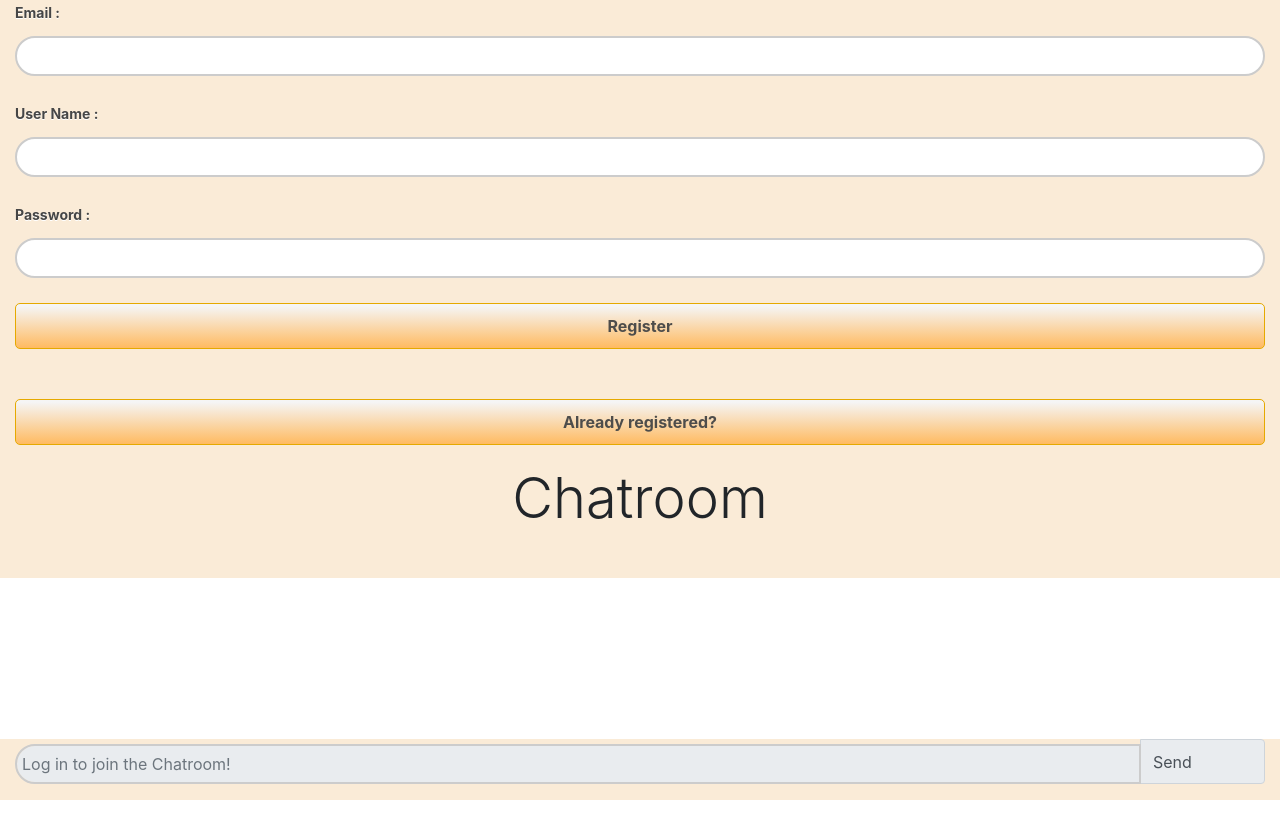
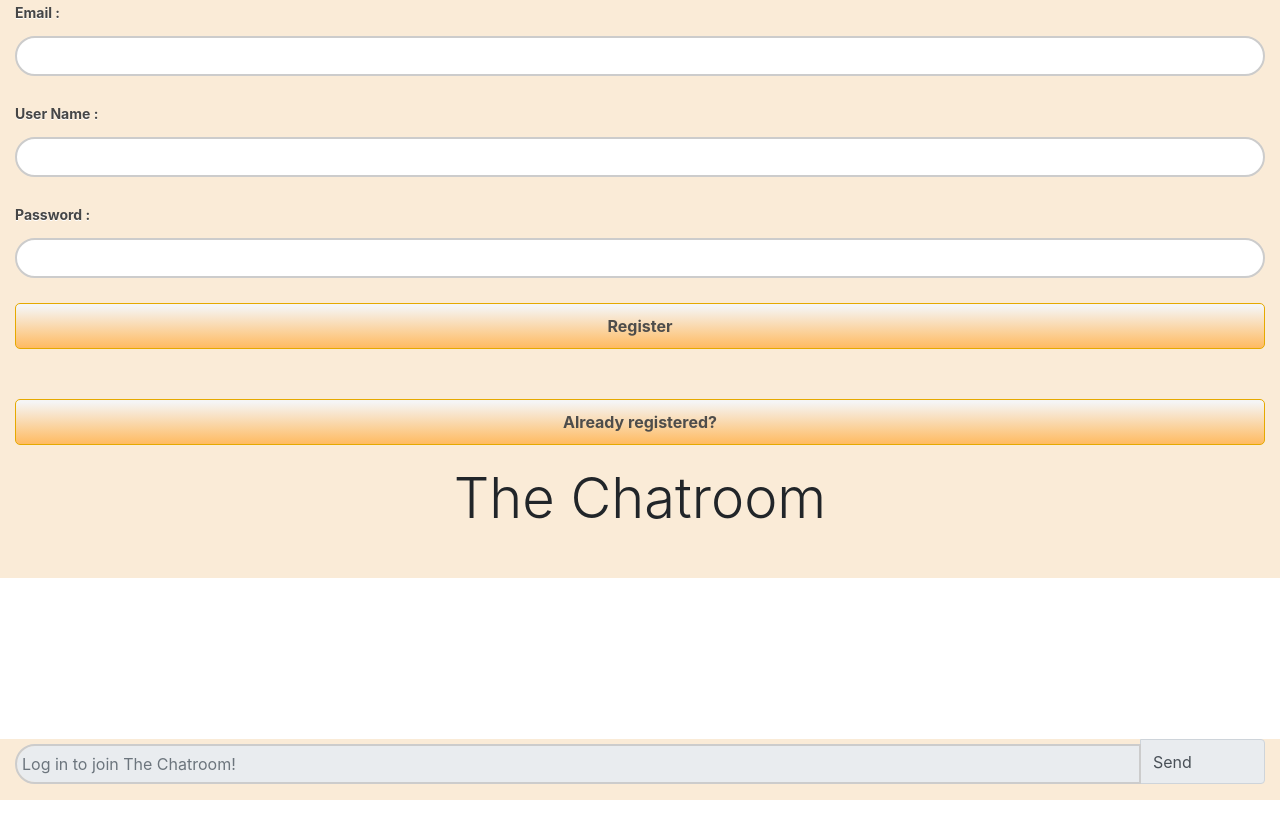
Before and after one commit to tomla035/webChatAppForIsolve, a website: page package/index.html in a window 1280 px wide. Drawn offline with nearby package versions, Linux system fonts and the light colour scheme; no server answers.

Commit message:
uppdateering

```diff
--- a/package/index.html
+++ b/package/index.html
@@ -5,7 +5,7 @@
     <meta charset="viewport" content="width=device-width">
     <link rel="stylesheet" href="https://stackpath.bootstrapcdn.com/bootstrap/4.3.1/css/bootstrap.min.css" integrity="sha384-ggOyR0iXCbMQv3Xipma34MD+dH/1fQ784/j6cY/iJTQUOhcWr7x9JvoRxT2MZw1T" crossorigin="anonymous">
     <link type="text/css" rel="stylesheet" href="/css/style.css">
-    <title>title</title>
+    <title>The Chatroom</title>
     <meta name="viewport" content="width=device-width, initial-scale=1, shrink-to-fit=no">
   </head>
   <body>
@@ -39,7 +39,7 @@
       </div>
 
       <div class="container">
-          <h1 class="display-4">Chatroom</h1>
+          <h1 class="display-4">The Chatroom</h1>
       </div>
           <!------------------------------- Shows Messages------------------------------------>
           <div class="message-container" style="right:35px;left:35px;margin-top: 2%">
@@ -53,7 +53,7 @@
             <div class="container-fluid" id="input-meessage1">
                 <form action="">
                         <div class="input-group mb-3">
-                                <input type="text" placeholder="Log in to join the Chatroom!"class="form-control" id="m" autocomplete="off" disabled/>
+                                <input type="text" placeholder="Log in to join The Chatroom!"class="form-control" id="m" autocomplete="off" disabled/>
                                 <div class="input-group-append">
                                     <button class="input-group-text">Send</button>
                                 </div>
--- a/package/js/login.js
+++ b/package/js/login.js
@@ -19,6 +19,9 @@ function validateRegistration(){
         var user = new User(email,username, password);
         listUsers.push(user);
         //alert(user.getDetails() + " size: " + listUsers.length);
+        document.getElementById("email").value = "";
+        document.getElementById("usrR").value = "";
+        document.getElementById("passwordR").value = "";
         toLoginPage();
     }else{
 
```
